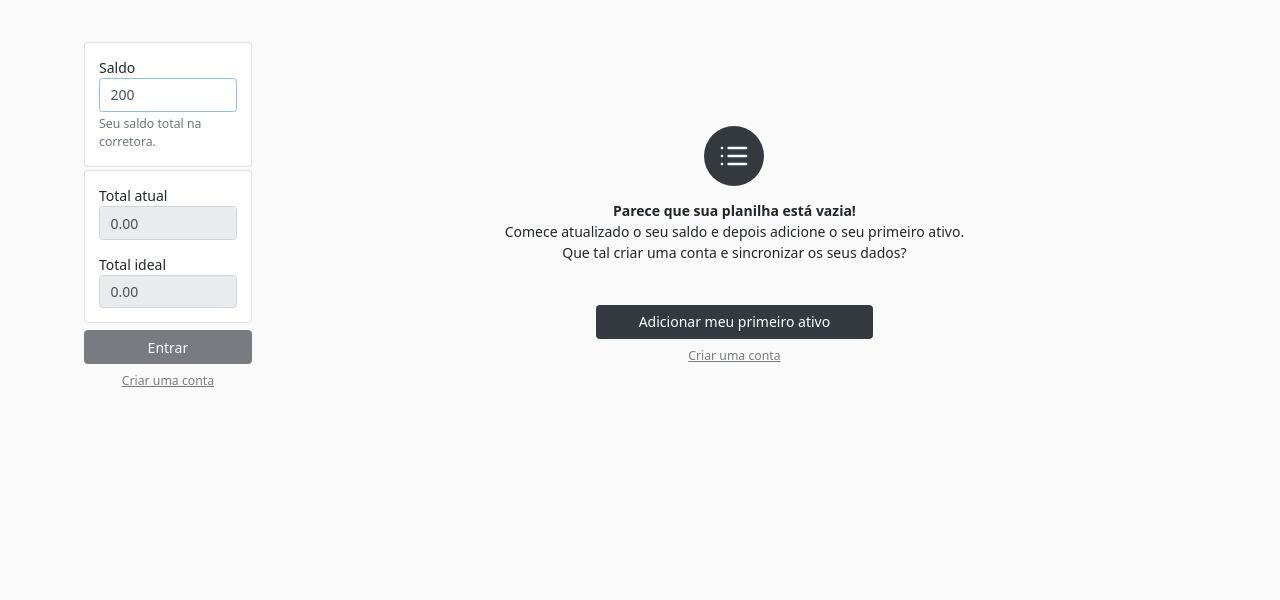
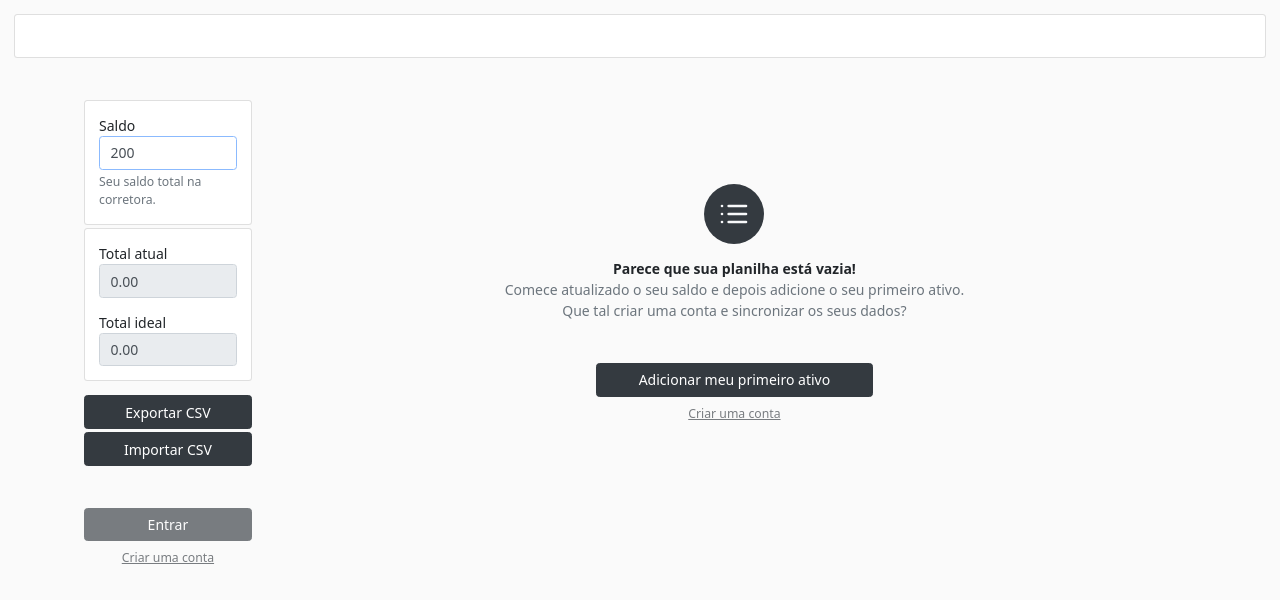
Before and after one commit to danjsillva/planilhapit-web, a React (Create React App) app: page / in a window 1280 px wide. Shown: the top 600 px of the page. Built offline with nearby package versions, Linux system fonts and the light colour scheme.

Commit message:
feat: ajustes diversos no layout

```diff
--- a/src/App.js
+++ b/src/App.js
@@ -1,6 +1,7 @@
 import React, { Suspense } from "react";
 import { RecoilRoot } from "recoil";
 
+import Header from "./components/Header";
 import Sidebar from "./components/Sidebar";
 import StocksTable from "./components/StocksTable";
 import StocksChart from "./components/StocksChart";
@@ -11,6 +12,8 @@ const App = () => {
   return (
     <RecoilRoot>
       <Suspense fallback={'Loading'}>
+        <Header />
+
         <div className="container">
           <div className="row mt-5">
             <div className="col-12 col-lg-2">
--- /dev/null
+++ b/src/components/Header.js
@@ -0,0 +1,18 @@
+import React from "react";
+
+const Header = () => {
+  return (
+    <header className="card card-body m-3">
+      <div className="row">
+        <div className="col-6 col-lg-12">
+
+        </div>
+        <div className="col-6 col-lg-12 mt-3">
+
+        </div>
+      </div>
+    </header>
+  );
+};
+
+export default Header;
--- a/src/components/Sidebar.js
+++ b/src/components/Sidebar.js
@@ -47,7 +47,18 @@ const Sidebar = () => {
         </div>
       </div>
 
-      <div className="mt-2">
+      <div className="mt-3">
+        <div className="row">
+          <div className="col-6 col-lg-12">
+            <button className="btn btn-dark btn-block">Exportar CSV</button>
+          </div>
+          <div className="col-6 col-lg-12 mt-1">
+            <button className="btn btn-dark btn-block">Importar CSV</button>
+          </div>
+        </div>
+      </div>
+
+      <div className="mt-5">
         <div className="row">
           <div className="col-6 col-lg-12">
             <button className="btn btn-dark btn-block disabled">Entrar</button>
--- a/src/components/StocksTable.js
+++ b/src/components/StocksTable.js
@@ -14,8 +14,8 @@ const EmptyState = () => {
       </span>
 
       <div className="font-weight-bold mt-3">Parece que sua planilha está vazia!</div>
-      <div className="">Comece atualizado o seu saldo e depois adicione o seu primeiro ativo.</div>
-      <div className="">Que tal criar uma conta e sincronizar os seus dados?</div>
+      <div className="text-muted">Comece atualizado o seu saldo e depois adicione o seu primeiro ativo.</div>
+      <div className="text-muted">Que tal criar uma conta e sincronizar os seus dados?</div>
 
       <button
         className="btn btn-dark px-5 mt-5"
@@ -27,14 +27,38 @@ const EmptyState = () => {
   )
 }
 
+const StockCell = ({ symbol, name, grade, price }) => {
+  return (
+    <div className="row">
+      <div className="col-4" title={name}>{symbol}</div>
+      <div className="col-2 text-right" title="Nota">{grade}</div>
+      <div className="col-6 text-right border-right" title="Preço">
+        R$ {price.toFixed(2)}
+      </div>
+    </div>
+  )
+}
+
+const PositionCell = ({ volume, total, percent }) => {
+  return (
+    <div className="row">
+      <div className="col-3 text-right" title="Quantidade">{volume}</div>
+      <div className="col-6 text-right" title="Total">R$ {total.toFixed(2)}</div>
+      <div className="col-3 text-right border-right" title="Percentual">
+        {percent.toFixed(1)}%
+      </div>
+    </div>
+  )
+}
+
 const Table = ({ stocks }) => {
   return (
     <>
       <div className="card card-body font-weight-bold">
         <div className="row">
-          <div className="col-5 border-right text-center">Ativo</div>
-          <div className="col-3 border-right text-center">Posição Atual</div>
-          <div className="col-3 border-right text-center">Posição Ideal</div>
+          <div className="col-3 text-center border-right">Ativo</div>
+          <div className="col-4 text-center border-right">Posição Atual</div>
+          <div className="col-4 text-center border-right">Posição Ideal</div>
           <div className="col-1 text-center">Ação</div>
         </div>
       </div>
@@ -42,23 +66,46 @@ const Table = ({ stocks }) => {
       {stocks.map((stock) => (
         <div key={stock.symbol} className="card card-body pointer mt-1">
           <div className="row">
-            <div className="col">{stock.symbol}</div>
-            <div className="col">{stock.grade}</div>
-            <div className="col-2 border-right">
-              R$ {stock.price.toFixed(2)}
+            <div className="col-3">
+              <StockCell symbol={stock.symbol} name={stock.name} grade={stock.grade} price={stock.price} />
             </div>
-            <div className="col-1">{stock.volume}</div>
-            <div className="col-1">R$ {stock.total.toFixed(2)}</div>
-            <div className="col-1 border-right">
-              {stock.percent.toFixed(1)}%
+            <div className="col-4">
+              <PositionCell volume={stock.volume} total={stock.total} percent={stock.percent} />
             </div>
-            <div className="col-1">{stock.idealVolume}</div>
-            <div className="col-1">R$ {stock.idealTotal.toFixed(2)}</div>
-            <div className="col-1 border-right">
-              {stock.idealPercent.toFixed(1)}%
+            <div className="col-4">
+              <PositionCell volume={stock.idealVolume} total={stock.idealTotal} percent={stock.idealPercent} />
             </div>
-            <div className="col-1">{stock.status}</div>
+            <div className="col-1">{JSON.stringify(stock.status)}</div>
           </div>
+          {/* <div className="row py-5">
+            <div className="col">
+              <form>
+                <div className="row">
+                  <div className="col-6 offset-3">
+                    <label htmlFor="">Ativo</label>
+                    <input value={stock.symbol} className="form-control" />
+                    <div className="form-text">Código do ativo. Ex.: PETR4.</div>
+                  </div>
+                </div>
+                <div className="row">
+                  <div className="col-6 offset-3 mt-3">
+                    <label htmlFor="">Nota</label>
+                    <input type="number" value={stock.grade} className="form-control" />
+                    <div className="form-text">A sua nota para esse ativo.</div>
+                  </div>
+                </div>
+                <div className="row">
+                  <div className="col-6 offset-3 mt-3">
+                    <label htmlFor="">Quantidade</label>
+                    <input type="number" value={stock.volume} className="form-control" />
+                    <div className="form-text">
+                      Quantidade desse ativo na sua carteira atualmente.
+                    </div>
+                  </div>
+                </div>
+              </form>
+            </div>
+          </div> */}
         </div>
       ))}
 
```
Also changed, not shown: src/store/atoms.js (+4 -4 lines).
